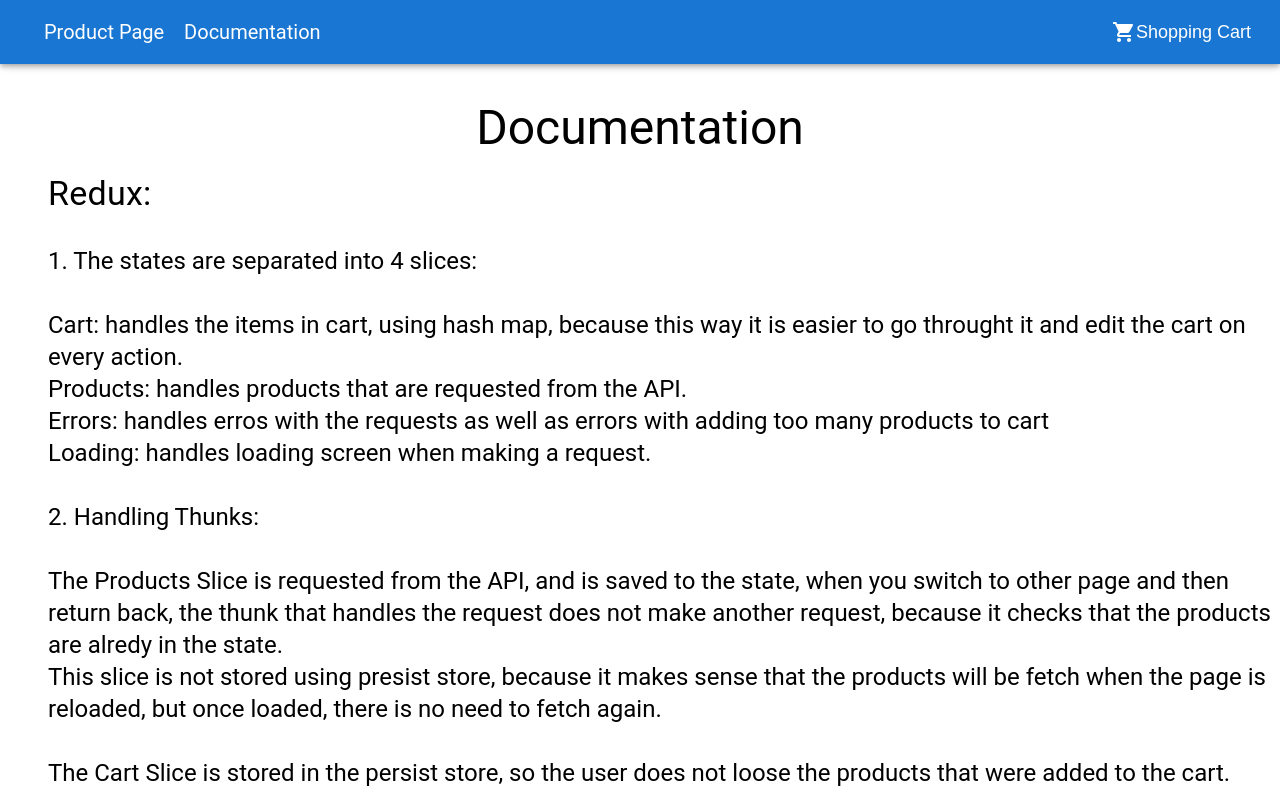
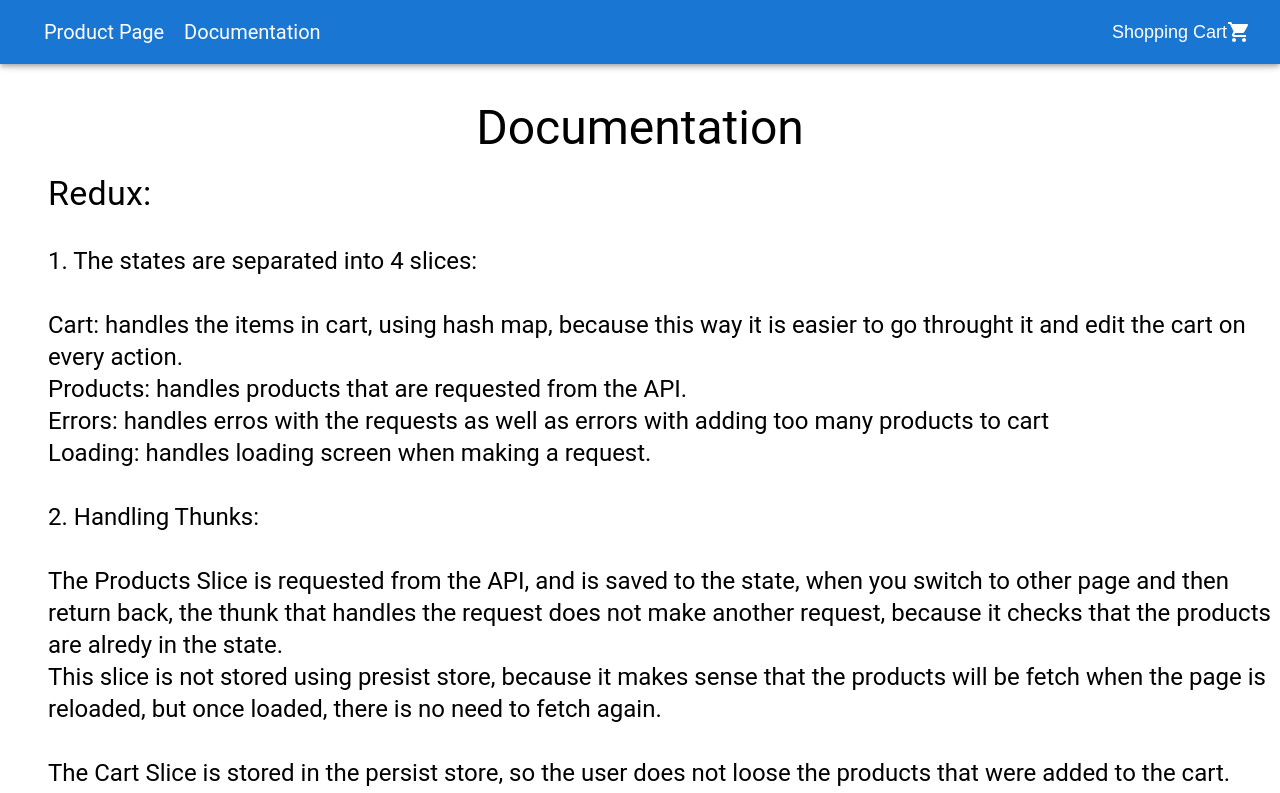
Before and after one commit to MaxKuryez/shopping-cart, a React (Create React App) app: page /documentation in a window 1280 px wide. Shown: the top 793 px of the page. Built offline with nearby package versions, Linux system fonts and the light colour scheme.

Commit message:
Added total number of items

```diff
--- a/src/components/modules/shoppingCart/shoppingCart.js
+++ b/src/components/modules/shoppingCart/shoppingCart.js
@@ -3,6 +3,7 @@ import {
   Drawer,
   ListItemText,
   Divider,
+  Badge
 } from "@mui/material";
 import ShoppingCartIcon from "@mui/icons-material/ShoppingCart";
 import { selectCartSlice } from "store/slices";
@@ -18,13 +19,15 @@ import {
 
 const ShoppingCart = () => {
   const [open, setOpen] = useState(false);
-  const { products, totalCost } = useSelector(selectCartSlice);
+  const { products, totalCost, numberItems } = useSelector(selectCartSlice);
 
   return (
     <>
       <IconStyled variant="contained" size="small" onClick={() => setOpen(true)}>
-        <ShoppingCartIcon />
         Shopping Cart
+        <Badge badgeContent={numberItems} color="secondary">
+          <ShoppingCartIcon />
+        </Badge>
       </IconStyled>
       <Drawer anchor="right" open={open} onClose={() => setOpen(false)}>
         <CartList>
--- a/src/components/pages/documentPage/documentPage.js
+++ b/src/components/pages/documentPage/documentPage.js
@@ -1,16 +1,5 @@
 import { Header } from "components/layout/header";
-import { Typography } from "@mui/material";
-import styled from "@emotion/styled";
-
-export const TypographyStyled = styled(Typography)({
-  marginLeft: 40,
-  marginTop: 10,
-  marginBottom: 30
-})
-
-export const HeaderCopy = styled(Typography)({
-  marginTop: 100
-})
+import { HeaderCopy, TypographyStyled } from "./styled";
 
 const DocumentPage = () => {
   return (
--- /dev/null
+++ b/src/components/pages/documentPage/styled.js
@@ -0,0 +1,12 @@
+import { Typography } from "@mui/material";
+import styled from "@emotion/styled";
+
+export const TypographyStyled = styled(Typography)({
+  marginLeft: 40,
+  marginTop: 10,
+  marginBottom: 30
+});
+
+export const HeaderCopy = styled(Typography)({
+  marginTop: 100
+});
--- a/src/store/slices/cart/cart.js
+++ b/src/store/slices/cart/cart.js
@@ -4,6 +4,7 @@ import { addToCartThunk } from "store/thunks";
 const initialState = {
   products: {},
   totalCost: 0,
+  numberItems: 0,
 };
 
 export const cart = createSlice({
@@ -17,6 +18,7 @@ export const cart = createSlice({
 
       state.totalCost = Number(state.totalCost) - Number(price * quantity);
       state.totalCost = state.totalCost.toFixed(2);
+      state.numberItems -= quantity;
     },
     changeQuantity: (state, { payload }) => {
       const { id, quantity, price } = payload;
@@ -28,6 +30,7 @@ export const cart = createSlice({
         Number(state.totalCost) - Number(price * prevQuantity) +
         Number(price * quantity);
       state.totalCost = state.totalCost.toFixed(2);
+      state.numberItems += quantity - prevQuantity;
     },
   },
   extraReducers: (builder) => {
@@ -43,6 +46,7 @@ export const cart = createSlice({
 
         state.totalCost = Number(state.totalCost) + Number(price);
         state.totalCost = state.totalCost.toFixed(2);
+        state.numberItems += 1;
       })
   },
 });
```
